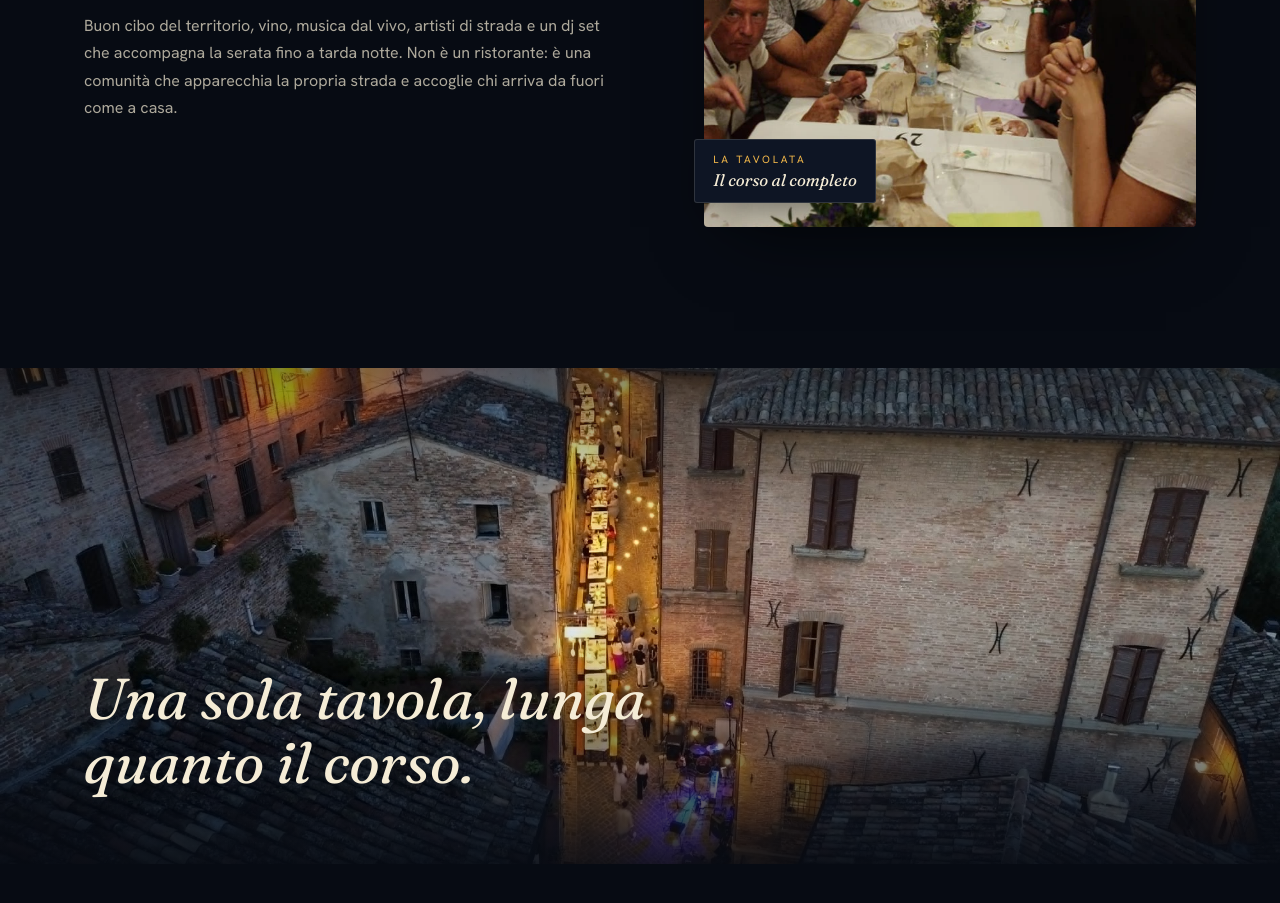
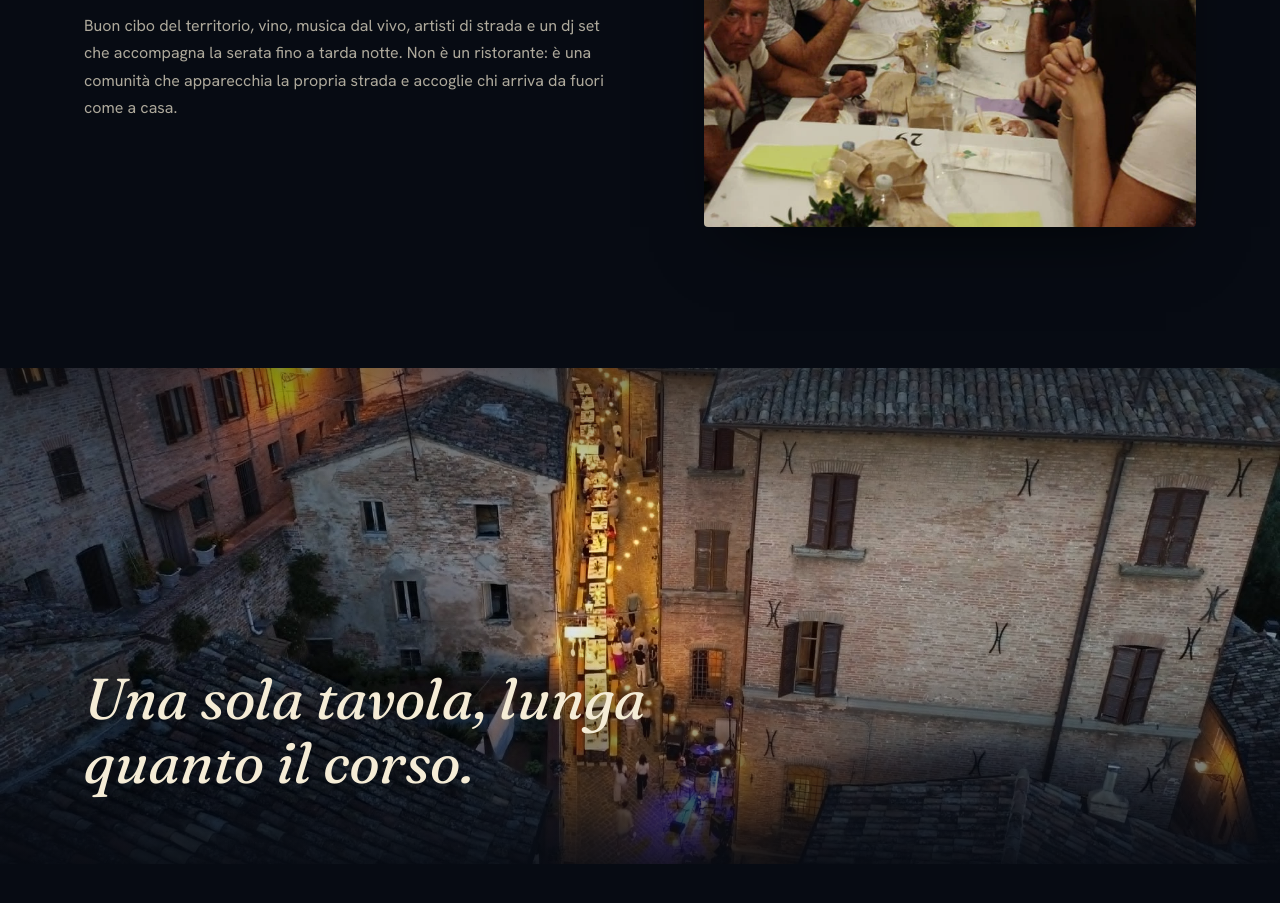
Before and after one commit to tomthias/cenalonga, a plain HTML site: page index.html in a window 1280 px wide. Shown: the part 1540-2443 px from the top of the page. Drawn offline with Linux system fonts and the light colour scheme.

Commit message:
Rimuovi la didascalia sulla foto della tavolata
Co-Authored-By: Claude Opus 4.8 (1M context) <noreply@anthropic.com>

```diff
--- a/index.html
+++ b/index.html
@@ -106,7 +106,6 @@
     </div>
     <div class="story-media reveal">
       <img src="assets/photo-tavolata-notte.webp" alt="La tavolata della CenaLonga gremita di commensali, di sera, sotto le luci appese tra le case del corso di Amandola">
-      <div class="tag"><span>La tavolata</span>Il corso al completo</div>
     </div>
   </div>
 </section>
```
